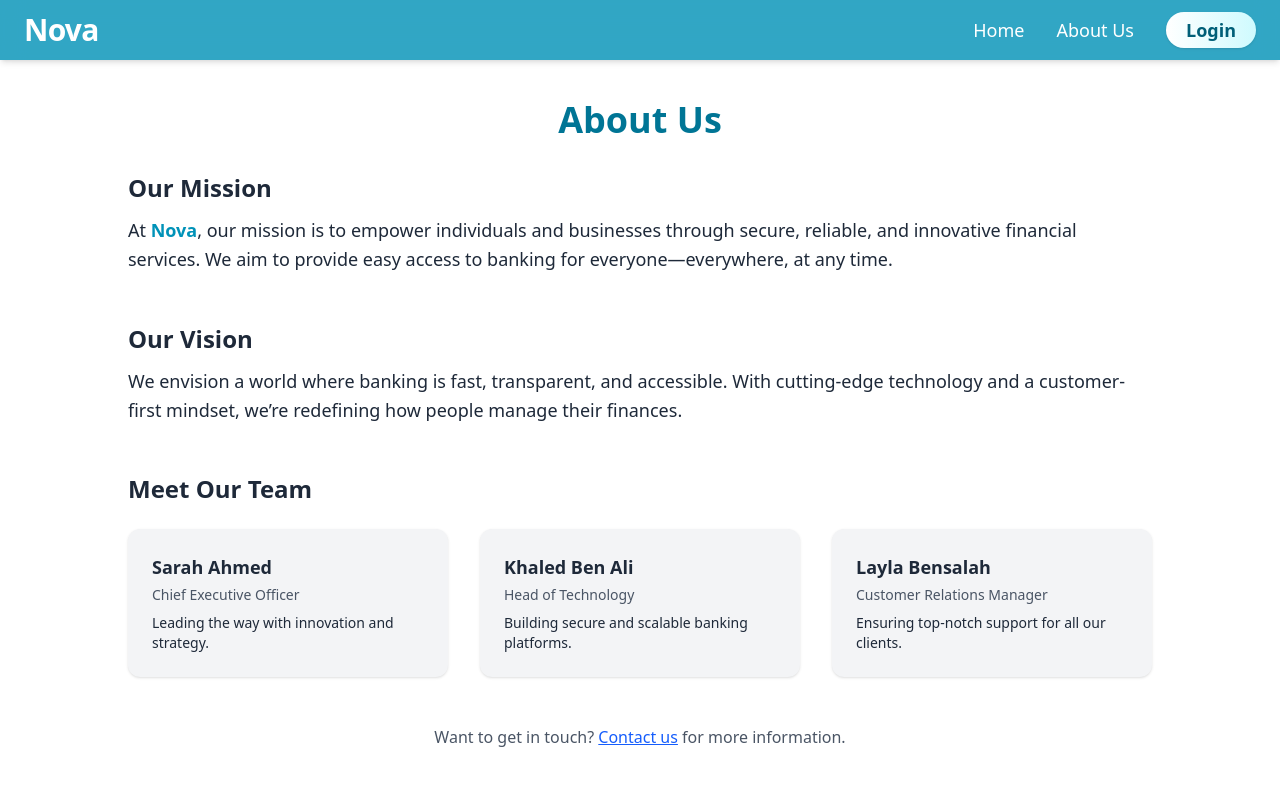
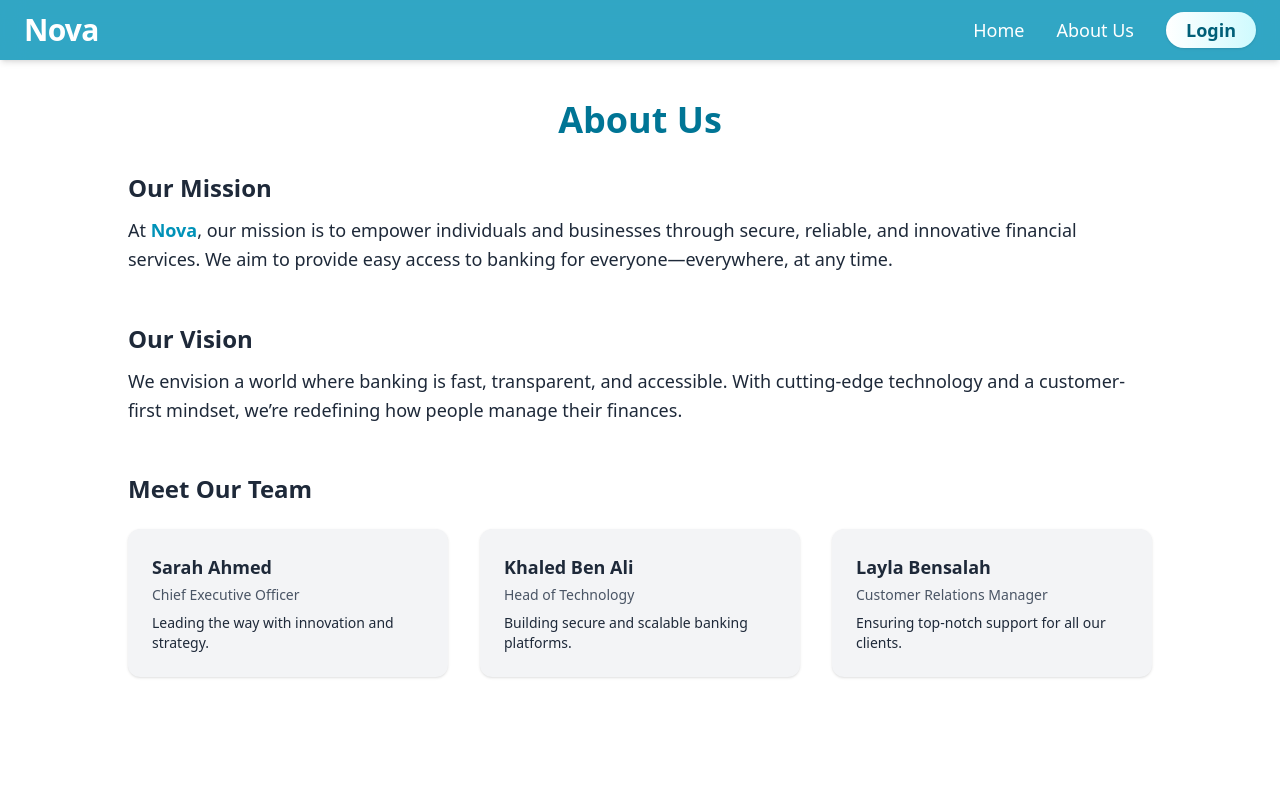
Before and after one commit to Abdellah-saim-mamoune1/Nova_Bank, a React (Vite) app in the folder Frontend/: page /about in a window 1280 px wide. Shown: the top 786 px of the page. Built offline with nearby package versions, Linux system fonts and the light colour scheme; no server answers.

Commit message:
Update About.tsx

```diff
--- a/Frontend/src/MainBankPages/About.tsx
+++ b/Frontend/src/MainBankPages/About.tsx
@@ -53,9 +53,7 @@ export function About() {
           transition={{ delay: 0.3, duration: 0.5 }}
           className="text-center mt-10"
         >
-          <p  onClick={()=>navigate("/contact")} className="text-md text-gray-600">
-            Want to get in touch? <span className="text-blue-600 underline cursor-pointer">Contact us</span> for more information.
-          </p>
+
         </motion.div>
       </motion.div>
     </div>
```
